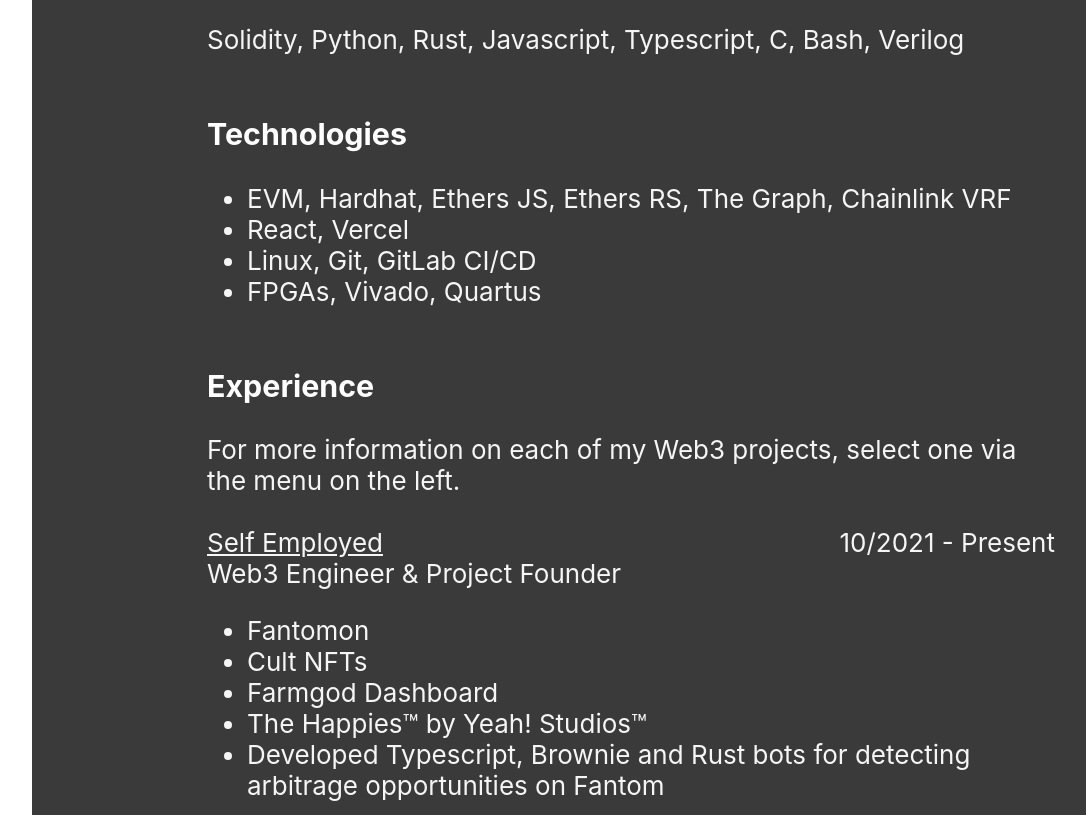
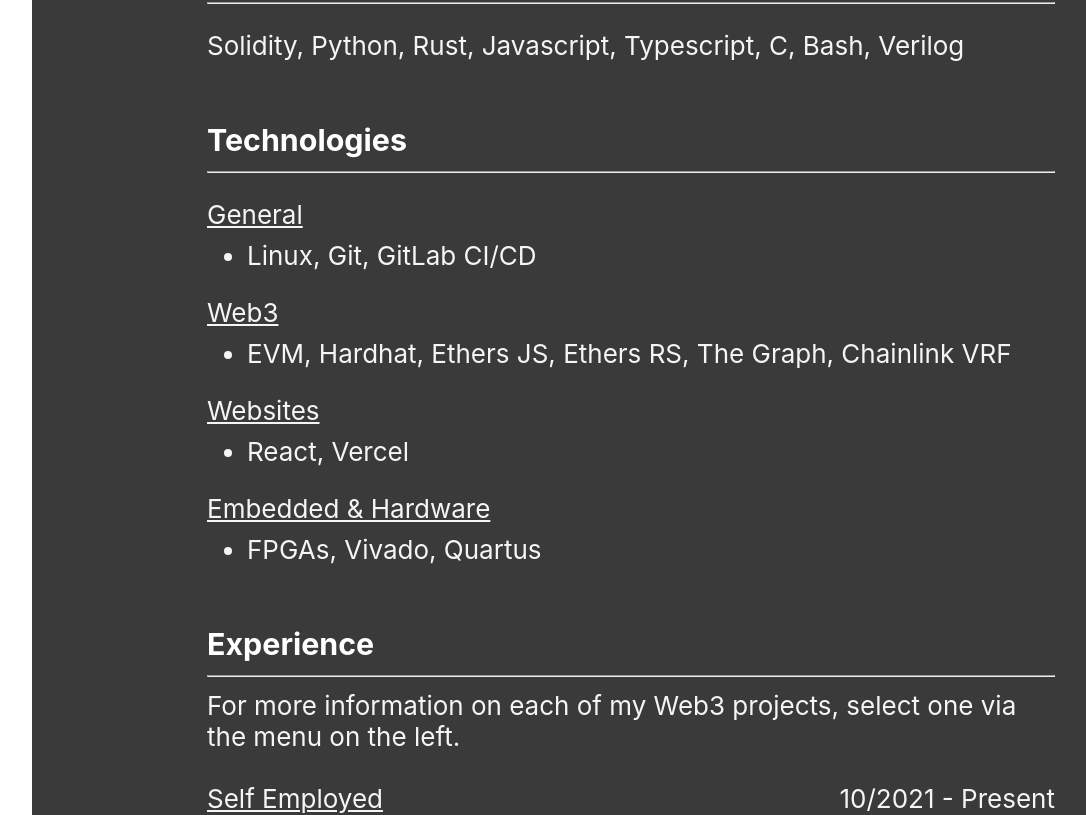
Before and after one commit to CodeLarkin/larkin-portfolio, a React (Create React App) app: page /resume in a window 1280 px wide. Shown: the part 998-1813 px from the top of the page, without its empty margins (50-1136 px from the left). Built offline with nearby package versions, Linux system fonts and the light colour scheme.

Commit message:
done with web3 section of resume

```diff
--- a/src/App.scss
+++ b/src/App.scss
@@ -287,6 +287,14 @@
 }
 .ProjectCard:visited {
   color: whitesmoke;
+}
+.Resume > h3 {
+  padding-bottom: 0px;
+  margin-bottom: 0px;
+}
+.Resume ul {
+  padding-top: 0px;
+  margin-top: 10px;
 }
 .horizontal-centered {
   display: flex;
--- a/src/Resume.tsx
+++ b/src/Resume.tsx
@@ -2,7 +2,7 @@
 import React from 'react';
 
 // Utils
-import { LarkinLink } from './utils/Links';
+import { LarkinLink, LarkinRouterLink } from './utils/Links';
 
 
 function Resume() {
@@ -10,9 +10,10 @@
       <div className="App">
         <div className="App-body">
           <div>
-            <section>
+            <section className="Resume">
               <h2>Resume</h2>
               <h3>Credentials</h3>
+              <hr/>
               <ul>
                 <li>Master of Science in Electrical and Computer Engineering - 2016</li>
                 <li>6 years of Software Engineering industry experience</li>
@@ -22,6 +23,7 @@
               </ul>
 
               <h3>Interests</h3>
+              <hr/>
               <ul>
                 <li>Zero-knowledge protocols</li>
                 <li>Private-by-default networks</li>
@@ -36,21 +38,45 @@
               </ul>
 
               <h3>Languages</h3>
+              <hr/>
               <p>
                 Solidity, Python, Rust, Javascript, Typescript, C, Bash, Verilog
                 <br/><br/>
               </p>
 
               <h3>Technologies</h3>
+              <hr/>
+              <p>
+                <u>General</u>
+                <ul>
+                  <li>Linux, Git, GitLab CI/CD</li>
+                </ul>
+              </p>
+
+              <p>
+                <u>Web3</u>
                 <ul>
                   <li>EVM, Hardhat, Ethers JS, Ethers RS, The Graph, Chainlink VRF</li>
+                </ul>
+              </p>
+
+              <p>
+                <u>Websites</u>
+                <ul>
                   <li>React, Vercel</li>
-                <li>Linux, Git, GitLab CI/CD</li>
+                </ul>
+              </p>
+
+              <p>
+                <u>Embedded & Hardware</u>
+                <ul>
                   <li>FPGAs, Vivado, Quartus</li>
                   <br/>
                 </ul>
+              </p>
 
               <h3>Experience</h3>
+              <hr/>
               For more information on each of my Web3 projects, select one via the menu on the left.
               <br/><br/>
               <div>
@@ -61,11 +87,13 @@
                 Web3 Engineer & Project Founder
               </div>
               <ul>
-                <li>Fantomon</li>
-                <li>Cult NFTs</li>
-                <li>Farmgod Dashboard</li>
-                <li>The Happies™ by Yeah! Studios™</li>
-                <li>Developed Typescript, Brownie and Rust bots for detecting arbitrage opportunities on Fantom</li>
+                <li>Cofounded <LarkinRouterLink to="/fantomon">Fantomon</LarkinRouterLink>, a GameFi trading card game built on the Fantom Opera network</li>
+                <li>Designed and implemented a modular <LarkinRouterLink to="/fantomon-dive">ecosystem</LarkinRouterLink> of Solidity smart <LarkinLink href="https://fmons.gitbook.io/fantomon/welcome/contracts">contracts</LarkinLink> that serve as the Fantomon backend</li>
+                <li>Constructed an elaborate React website for tracking Fantomon cards and interacting with them</li>
+                <li>Authored <LarkinLink href="https://fmons.gitbook.io">documentation</LarkinLink> and <LarkinLink href="https://fmons.gitbook.io/fantomon/lore/the-quasar-expedition">lore</LarkinLink> for the Fantomon community</li>
+                <li>Implemented custom ERC721 contracts and React mint websites for <LarkinRouterLink to="/cult">Cult NFTs</LarkinRouterLink> and <LarkinRouterLink to="/happies">Yeah! Studios™</LarkinRouterLink></li>
+                <li>Built the multi-protocol and multi-chain DeFi farming tool, the <LarkinRouterLink to="/farmgod">Farmgod Dashboard</LarkinRouterLink>, for harvesting and compounding yields from multiple protocols all at once</li>
+                <li>Developed separate Typescript, Python and Rust bots for detecting arbitrage opportunities on Fantom</li>
                 <br/>
               </ul>
 
```
Lines whose indentation alone changed are shown as unchanged.
